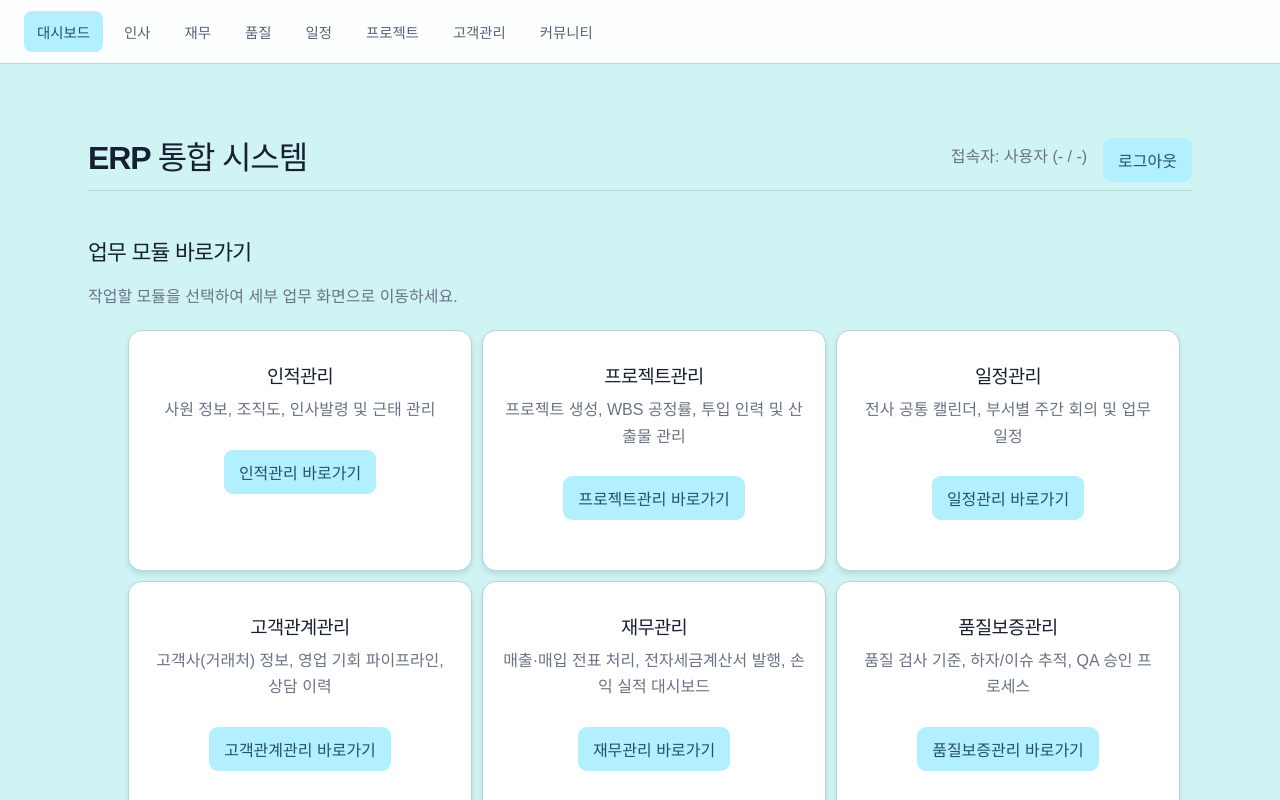
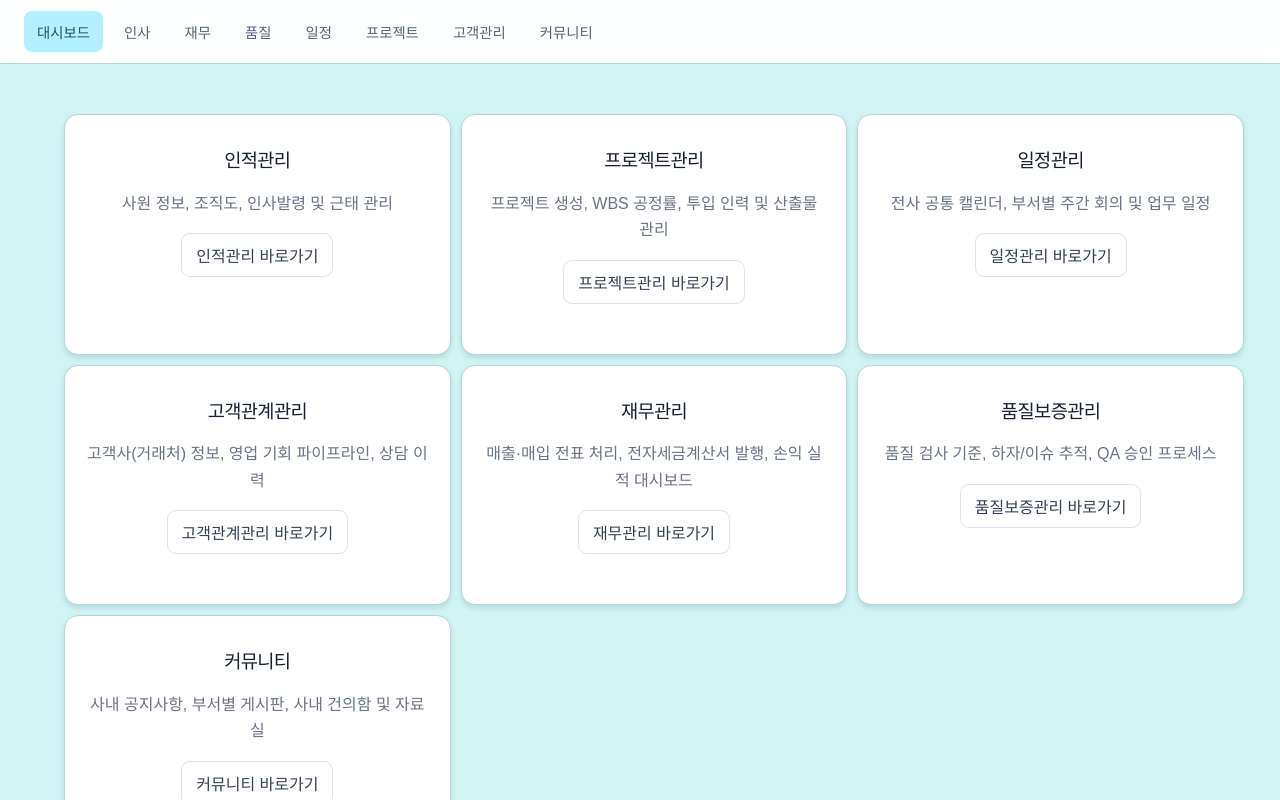
Before and after one commit to YooJunWoo-kor/Semiproject-group-2-, a React (Create React App) app in the folder frontend/: page /main in a window 1280 px wide. Shown: the top 800 px of the page. Built offline with nearby package versions, Linux system fonts and the light colour scheme.

Commit message:
main데시보드 수정중

```diff
--- a/frontend/src/index.css
+++ b/frontend/src/index.css
@@ -96,20 +96,13 @@ hr { border: 0; border-top: 1px solid var(--color-line); }
 .register-page table { margin-top: 18px; overflow: hidden; border: 1px solid var(--color-line); border-radius: 12px; }
 
 /* 메인 모듈 */
-.erp-dashboard { padding: 34px clamp(20px, 5vw, 72px); }
-.erp-dashboard > header > div { display: flex; align-items: center; justify-content: space-between; gap: 16px; }
-.erp-dashboard > header h1 { margin: 0; }
-.erp-dashboard > header span { margin-left: auto; color: var(--color-muted); }
-.erp-dashboard > main { max-width: 1280px; margin: 44px auto; }
-.erp-dashboard .board-grid {
+.board-grid {
   display: grid; grid-template-columns: repeat(auto-fit, minmax(240px, 1fr)); gap: 16px; padding: 0; list-style: none;
 }
-.erp-dashboard  .board-card {
+.board-card {
   min-height: 190px; padding: 22px; background: white; border: 1px solid var(--color-line); border-radius: var(--radius-card); box-shadow: var(--shadow-card);
 }
-.erp-dashboard h3, .board-card h2 { margin-bottom: 9px; }
-.erp-dashboard button { margin-top: 10px; color: var(--color-brand); background: var(--color-brand-soft); border-color: transparent; }
-.erp-dashboard > footer { color: var(--color-muted); text-align: center; }
+.board-card h2 { margin-bottom: 9px; }
 
 /* 공통 카드와 페이지 폭 */
 .community-page, .quality-page, .schedule-page { min-width: 0; }
@@ -207,9 +200,7 @@ hr { border: 0; border-top: 1px solid var(--color-line); }
   .erp-top-nav a, .select-bar a { padding: 9px; white-space: nowrap; font-size: .8rem; }
   .main-content { width: calc(100% - 24px); padding-top: 16px; }
   .community-page, .product-list-page, .quality-graph-page { padding: 18px; }
-  .erp-dashboard { padding: 20px; }
-  .erp-dashboard > header > div, .page-top-header, .dashboard-top { align-items: flex-start; flex-direction: column; }
-  .erp-dashboard > header span { margin-left: 0; }
+  .page-top-header, .dashboard-top { align-items: flex-start; flex-direction: column; }
   .stats-section, .attendance-stats, .payroll-stats, .dept-summary-cards { grid-template-columns: repeat(2, minmax(0, 1fr)); }
   .content-section { grid-template-columns: 1fr; }
   .search-box, .toolbar-actions { flex-wrap: wrap; }
--- a/frontend/src/pages/Main/MainModule.js
+++ b/frontend/src/pages/Main/MainModule.js
@@ -1,25 +1,11 @@
 import React from 'react';
 import { useNavigate } from 'react-router-dom';
-
-import {
-    getLoginUser,
-    logoutUser
-} from '../../utils/authStorage';
-
+import { getLoginUser, logoutUser } from '../../utils/authStorage';
 
 function MainModule() {
-
-    const navigate =
-        useNavigate();
-
-    const url =
-        '/main';
-
-
-    const loginUser =
-        getLoginUser();
-
-
+    const navigate = useNavigate();
+    const url = '/main';
+    const loginUser = getLoginUser();
     const modules = [
         {
             id: 'hr',
@@ -65,94 +51,30 @@ function MainModule() {
         }
     ];
 
-
     const handleNavigate = (path) => {
-
         navigate(path);
     };
 
-
+    // 로그아웃 기능
     const handleLogout = () => {
-
         logoutUser();
-
         alert(
             '로그아웃 되었습니다.'
         );
-
         navigate('/');
     };
 
-
     return (
-
-        <div className="erp-dashboard">
-
-            <header>
-
         <div>
-
-                    <h1>
-                        ERP 통합 시스템
-                    </h1>
-
-
-                    <span>
-
-                        접속자:{' '}
-
-                        {loginUser?.role === 'MASTER'
-                            ? 'MASTER'
-                            : `${loginUser?.name || '사용자'} (${loginUser?.department || '-'} / ${loginUser?.position || '-'})`
-                        }
-
-                    </span>
-
-
-                    <button
-                        type="button"
-                        onClick={handleLogout}
-                    >
-                        로그아웃
-                    </button>
-
-                </div>
-
-                <hr />
-
-            </header>
-
-
             <main>
-
-                <section>
-
-                    <h2>
-                        업무 모듈 바로가기
-                    </h2>
-
-                    <p>
-                        작업할 모듈을 선택하여 세부 업무 화면으로 이동하세요.
-                    </p>
-
-
                 <ul className="module-grid">
-
                     {modules.map((item) => (
-
                         <li
                             key={item.id}
                             className="module-card"
                         >
-
-                                <h3>
-                                    {item.title}
-                                </h3>
-
-                                <p>
-                                    {item.description}
-                                </p>
-
+                            <h3> {item.title} </h3>
+                            <p> {item.description} </p>
 
                             <button
                                 type="button"
@@ -164,31 +86,16 @@ function MainModule() {
                             >
                                 {item.title} 바로가기
                             </button>
-
                         </li>
-
                     ))}
-
                 </ul>
-
-                </section>
-
             </main>
-
-
             <footer>
-
                 <hr />
-
-                <p>
-                    ERP 시스템 버전: v1.0.0 | 문의: 시스템운영팀 (내선 1004)
-                </p>
-
+                <p> ERP 시스템 버전: v1.0.0 | 문의: 시스템운영팀 (내선 1004) </p>
             </footer>
-
         </div>
     );
 }
 
-
 export default MainModule;
```
Lines whose indentation alone changed are shown as unchanged.
